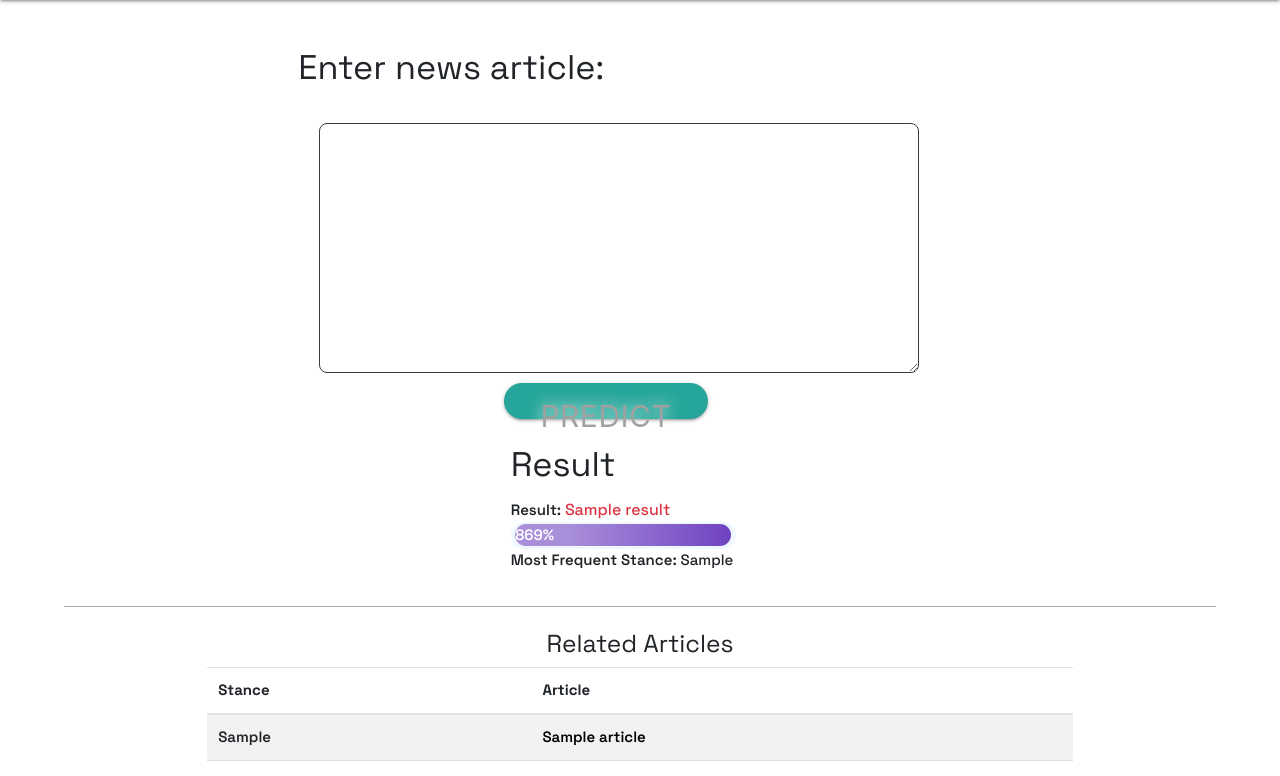
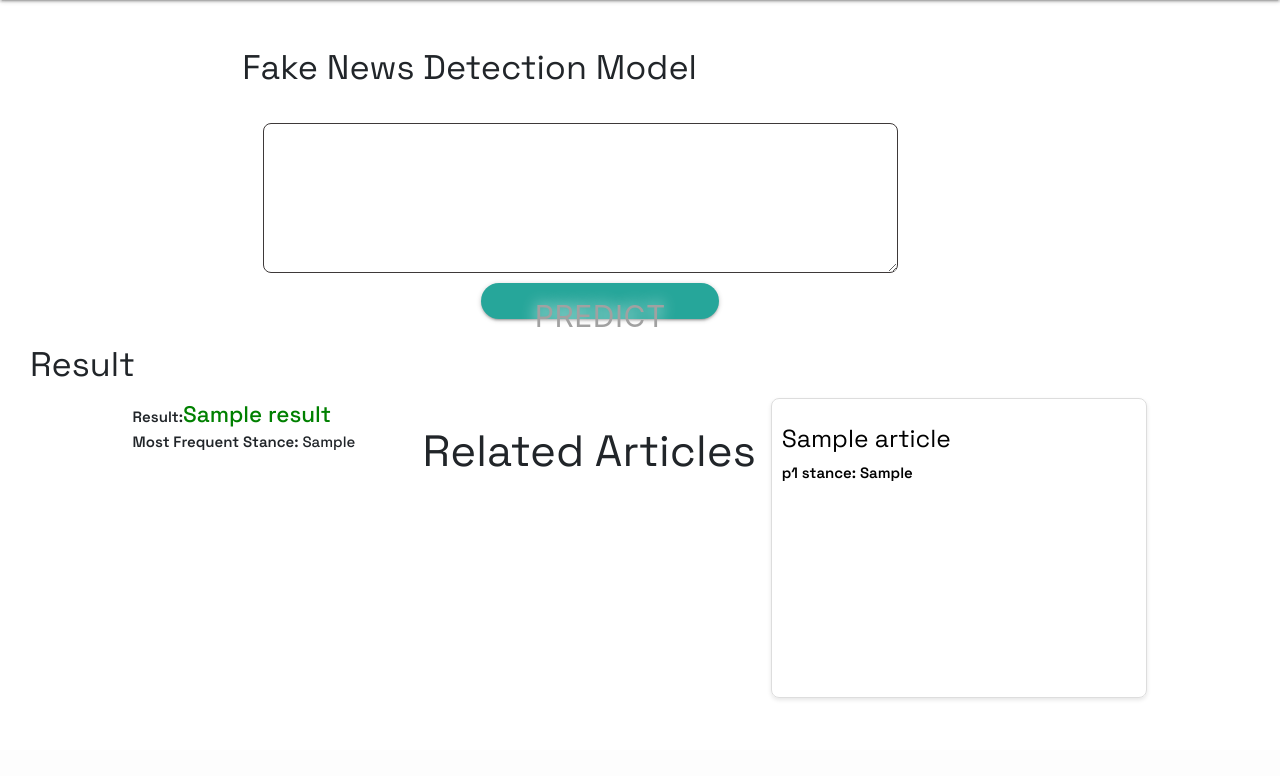
Before and after one commit to saffi-saffs/FakeNews, a Django app: template NewsSite/homePage/templates/homePage/claimchecking.html in a window 1280 px wide. Shown: the part 64-840 px from the top of the page. After the commit the page ends 764 px from the top, so only its background shows below. Run offline with Django 4.2, Linux system fonts and the light colour scheme; the template is opened without the code that fills it: most values are stand-ins (such as "Sample title", 1, 10 or a date in 2020); parts of the project's set-up code (start-up, migrations or seed data) failed here and were passed over; some libraries are stand-ins or nearby versions; some web fonts are replaced.

Commit message:
models added

```diff
--- a/NewsSite/homePage/templates/homePage/claimchecking.html
+++ b/NewsSite/homePage/templates/homePage/claimchecking.html
@@ -1,8 +1,6 @@
 {% extends 'homePage/index.html' %}
 {% block content %}
 <style>
-
-
   #modelPredictions {
     width: 100%;
     height: 300px;
@@ -31,13 +29,13 @@
     color: black;
   }
 </style>
-<div class="container mt-4 justify-content-center">
+<div class="container-fluid mt-4 justify-content-center">
   <div class="row justify-content-center">
     <!-- Detection Window Column -->
-    <div class="col-md-10">
+    <div class="col-md-8">
       <!-- Detection page -->
       <div class="detectionWindow">
-        <h4>Enter news article:</h4>
+        <h4>Fake News Detection Model</h4>
         <form action="{% url 'claimcheck' %}" method="post">
           {% csrf_token %}
           <br />
@@ -46,105 +44,43 @@
             name="user_input"
             required
             oninput="setUserInputToSessionStorage()"
-            style="width: 600px ; height: 250px"
+            style="width: 80%;"
           ></textarea>
           <br />
           <button type="submit" class="btn btn-dark">Predict</button>
         </form>
       </div>
     </div>
-<br>
-    <!-- Result section -->
-    <div class="col-sm-4">
-      <h4 >Result</h4>
-      Result:
-      {% if result == 'This news is likely real.' %}
-        <strong style="font-size: medium; color: #198754;">{{ result }}</strong>
-                 <div id="myProgress">
-                  <div id="myBar"></div>
-                 </div>
-      {% else %}
-       <strong style="font-size: medium; color: #dc3545;">{{result}}</strong>
-                  <div id="myProgress">
-                   <div id="myBar"></div>
-                   </div>
-       {% endif %}
-      <p>Most Frequent Stance: <strong>{{ most_frequent_stance }}</strong></p>
+  </div>
+  <!-- Result section -->
+  <div class="container-fluid mt-4 justify-content-center">
+    <h4 class="justify-content-center">Result</h4>
+    <div class="row justify-content-center">
+      <div class="col-md-3 mb-3 ">
+         Result:<strong style="font-size: 1.5rem; color: green;">{{ result }}</strong>
+        <p>Most Frequent Stance: <strong>{{ most_frequent_stance }}</strong></p>
+      </div>
+      <br>
+    <h3>Related Articles</h3>
+      {% for article in claim_results %}
+      <div class="col-md-4 mb-4">
+        <a href="{{ article.link }}">
+          <div id="modelPredictions">
+            <h5>{{ article.title }}</h5>
+            <ul>
+              <li>p1 stance: {{ article.maxp1 }}</li>
+            </ul>
+          </div>
+        </a>
+      </div>
+      {% endfor %}
     </div>
   </div>
 </div>
-  <!-- divider window -->
- <hr width="90%" size="3" color="silver">
-  <!-- Stance result window -->
-<div class="container mt-4 justify-content-center">
-    <h5 style = "text-align: center; ">Related Articles</h5>
-    <div id="articleTable">
-
-      <table class="table table-striped">
-        <thead>
-          <tr>
-            <th scope="col">Stance</th>
-            <th scope="col">Article</th>
-          </tr>
-        </thead>
-        <tbody>
-          {% for article in claim_results %}
-          <tr>
-            <td>{{ article.maxp1 }}</td>
-            <td><a href="{{ article.link }}">{{ article.title }}</a></td>
-          </tr>
-          {% endfor %}
-        </tbody>
-      </table>
-
-      <!--div class="col-md-4 mb-4">
-
-          <div id="modelPredictions">
-            <h5></h5>
-            <ul>
-              <li></li>
-            </ul>
-          </div>
-        </a>
-      </div-->
-
-
-    </div>
-</div>
-
-
 
 <script>
 
-
-  //JavaScript code for the progress bar
-
-  var i = 0;
-  var prediction = "{{ prediction|default:0 }}";
-  move(parseFloat(prediction) * 100);
-
-  function move(uiValue) {
-    if (i == 0) {
-      i = 1;
-      var elem = document.getElementById("myBar");
-      var width = 10;
-      var id = setInterval(frame, 10);
-
-      function frame() {
-        if (width >= uiValue) {
-          clearInterval(id);
-          i = 0;
-        } else {
-          width++;
-          elem.style.width = width + "%";
-          elem.innerHTML = width + "%";
-        }
-      }
-    }
-  }
-
-
-  function setUserInputToSessionStorage() {
+function setUserInputToSessionStorage() {
     userInputValue = document.getElementById("user_input").value;
     sessionStorage.setItem("user_input", userInputValue);
   }
```
